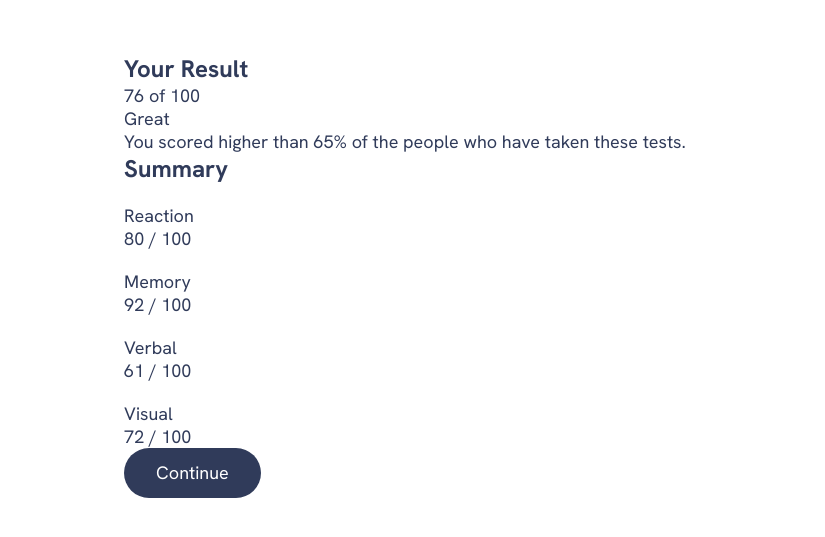
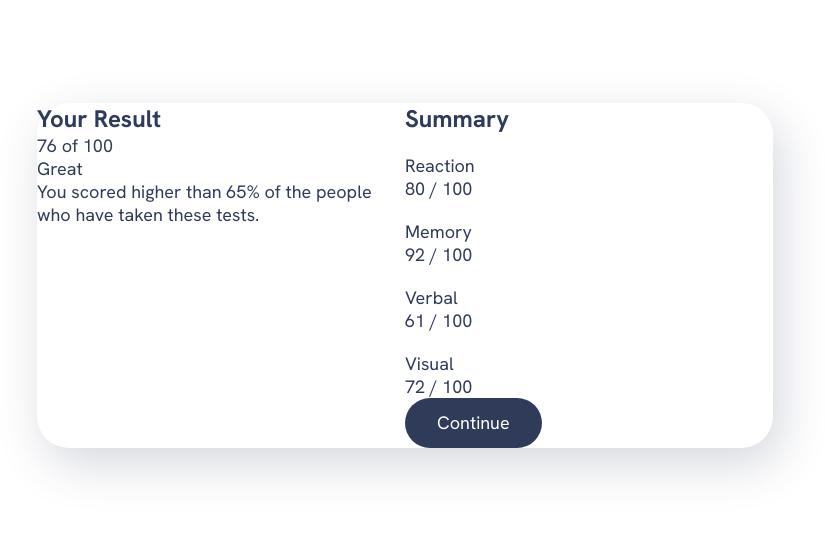
Before and after one commit to awais019/frontend-mentor-challenge-solution, a plain HTML site: page index.html in a window 1280 px wide. Shown: the part 125-662 px from the top of the page, without its empty margins (235-1060 px from the left). Drawn offline with Linux system fonts and the light colour scheme.

Commit message:
Added styles for result summary

```diff
--- a/index.html
+++ b/index.html
@@ -134,8 +134,8 @@
               </div>
             </div>
           </div>
+          <button class="button">Continue</button>
         </div>
-        <button class="button">Continue</button>
       </div>
     </main>
   </body>
--- a/style.css
+++ b/style.css
@@ -104,3 +104,16 @@ body {
 .button:focus-visible {
   background: var(--gradient-primary);
 }
+
+.result-summary {
+  max-width: 46rem;
+  display: grid;
+}
+
+@media (min-width: 600px) {
+  .result-summary {
+    grid-template-columns: 1fr 1fr;
+    border-radius: 2rem;
+    box-shadow: 0.5rem 1rem 3rem hsl(var(--clr-neutral-hsl-700), 0.2);
+  }
+}
```
